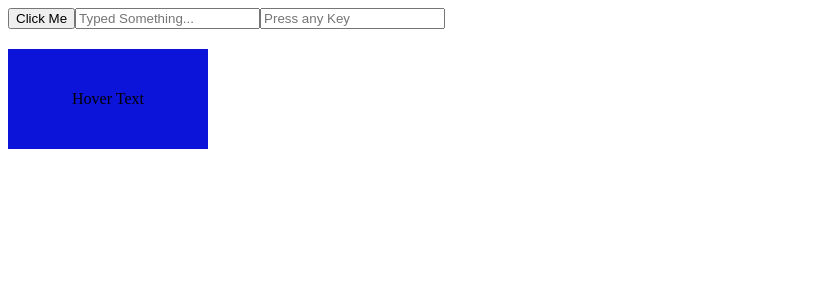
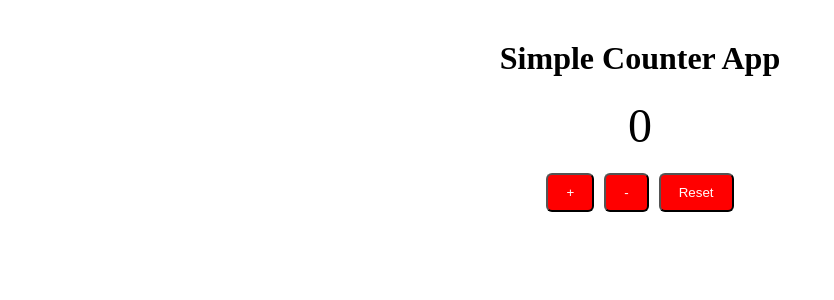
Before and after one commit to Rishab-RajHR/Angular-App, an Angular app: page / in a window 1280 px wide. Shown: the top 300 px of the page, without its empty margins (0-834 px from the left). Built offline with nearby package versions, Linux system fonts and the light colour scheme.

Commit message:
Counter App

```diff
--- a/src/app/app.css
+++ b/src/app/app.css
@@ -1,8 +1,24 @@
-.hover-box {
-   width: 200px;
-   height: 100px;
-   background-color: rgb(13, 20, 218);
+h1{
    text-align: center;
-   line-height: 100px;
-   margin-top: 20px;
+   margin-top: 40px;
 }
+
+.count{
+   font-size: 48px;
+   text-align: center;
+   margin: 20px 0;
+}
+
+.btns{
+   display: flex;
+   gap: 10px;
+   justify-content: center;
+}
+
+button{
+    padding: 10px 18px;
+    background: red;
+    color: white;
+    border-radius: 6px;
+    cursor: pointer;
+}
--- a/src/app/app.html
+++ b/src/app/app.html
@@ -1,9 +1,12 @@
-<!-- Events -->
-<button (click)="handleClick()">Click Me</button>
+<h1>Simple Counter App</h1>
 
+<p class="count">{{count}}</p>
 
-<input (input)="onTyping($event)" placeholder="Typed Something..."/>
-
-<input (keyup)="onKeyUp($event)" (blur)="onBlur()" (focus)="onFocus()"  placeholder="Press any Key"/>
-
-<div (mouseover)="onHover()" (mouseleave)="onLeave()" class="hover-box">Hover Text</div>
+<div class="btns">
+     <!-- <button (click)="handleAdd()">+</button>
+     <button (click)="handleMinus()">-</button>
+     <button (click)="handleReset()">Reset</button> -->
+     <button (click)="handle('plus')">+</button>
+     <button (click)="handle('minus')">-</button>
+     <button (click)="handle('reset')">Reset</button>
+</div>
--- a/src/app/app.ts
+++ b/src/app/app.ts
@@ -7,32 +7,31 @@ import { Component, signal } from '@angular/core';
   templateUrl: './app.html',
 })
 export class App {
-    handleClick(){
-        console.log("Button Clicked");
+   count: number = 0;
+
+  //  handleAdd(){
+  //    this.count++;
+  //  }
+
+  //  handleMinus(){
+  //     if(this.count > 0){
+  //        this.count--;
+  //     }
+  //  }
+
+  //  handleReset(){
+  //     this.count = 0;
+  //  }
+
+  handle(value: string){
+    if(value === 'plus'){
+        this.count++;
     }
-
-    onTyping(event: any){
-       console.log("Typed", event.target.value);
+    else if(value === 'minus'){
+       this.count--;
+    }else if (value === 'reset'){
+        this.count = 0;
     }
-
-    onKeyUp(event: any){
-      console.log("Key Up Event", event.key);
-    }
-
-    onHover(){
-      console.log("Hover event");
-    }
-
-    onLeave(){
-      console.log("Leave event");
-    }
-
-    onBlur(){
-      console.log("Blur event");
-    }
-
-    onFocus(){
-      console.log("Focus event");
-    }
+  }
 
 }
```
